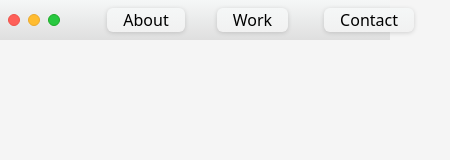
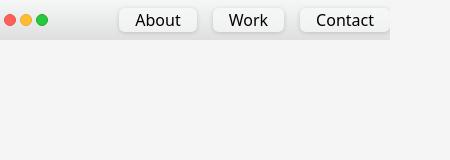
Before and after one commit to AEllegaard/portfolio-new, a Vue app: page / in a window 390 px wide. Shown: the top 160 px of the page, 450 px wide, since content can reach past the window. Built offline with nearby package versions, Linux system fonts and the light colour scheme.

Commit message:
rettet header og ingen hover på telefon

```diff
--- a/src/App.vue
+++ b/src/App.vue
@@ -30,15 +30,15 @@ onUnmounted(() => {
   <header class="flex w-full bg-linear-to-t from-grey-200 to-grey-100 sticky top-0 z-50">
     <router-link to="/" class="flex items-center">
       <div class="flex items-center">
-        <button class="bg-red-100 border-red-200 border-1 rounded-full w-3 h-3 ml-2"></button>
-        <button class="bg-yellow-100 border-yellow-200 border-1 rounded-full w-3 h-3 ml-2"></button>
-        <button class="bg-green-200 border-green-300 border-1 rounded-full w-3 h-3 ml-2"></button>
+        <button class="bg-red-100 border-red-200 border-1 rounded-full w-3 h-3 ml-1 md:ml-2"></button>
+        <button class="bg-yellow-100 border-yellow-200 border-1 rounded-full w-3 h-3 ml-1 md:ml-2"></button>
+        <button class="bg-green-200 border-green-300 border-1 rounded-full w-3 h-3 ml-1 md:ml-2"></button>
       </div>
     </router-link>
-    <div class="h-10 flex items-center justify-end px-9 w-full">
-      <router-link to="/about" class="bg-linear-to-t from-grey-300 to-grey-100 drop-shadow-sm px-4 m-4 rounded-md">About</router-link>
-      <router-link to="/work" class="bg-linear-to-t from-grey-300 to-grey-100 drop-shadow-sm px-4 m-4 rounded-md">Work</router-link>
-      <router-link to="/contact" class="bg-linear-to-t from-grey-300 to-grey-100 drop-shadow-sm px-4 ml-5 md:ml-4 rounded-md">Contact</router-link>
+    <div class="h-10 flex items-center justify-end md:px-9 w-full">
+      <router-link to="/about" class="bg-linear-to-t from-grey-300 to-grey-100 drop-shadow-sm px-4 m-2 md:m-4 rounded-md">About</router-link>
+      <router-link to="/work" class="bg-linear-to-t from-grey-300 to-grey-100 drop-shadow-sm px-4 m-2 md:m-4 rounded-md">Work</router-link>
+      <router-link to="/contact" class="bg-linear-to-t from-grey-300 to-grey-100 drop-shadow-sm px-4 ml-2 md:ml-5 md:ml-4 rounded-md">Contact</router-link>
     </div>
   </header>
 
```
Also changed, not shown: src/components/workview.vue (indentation only).
